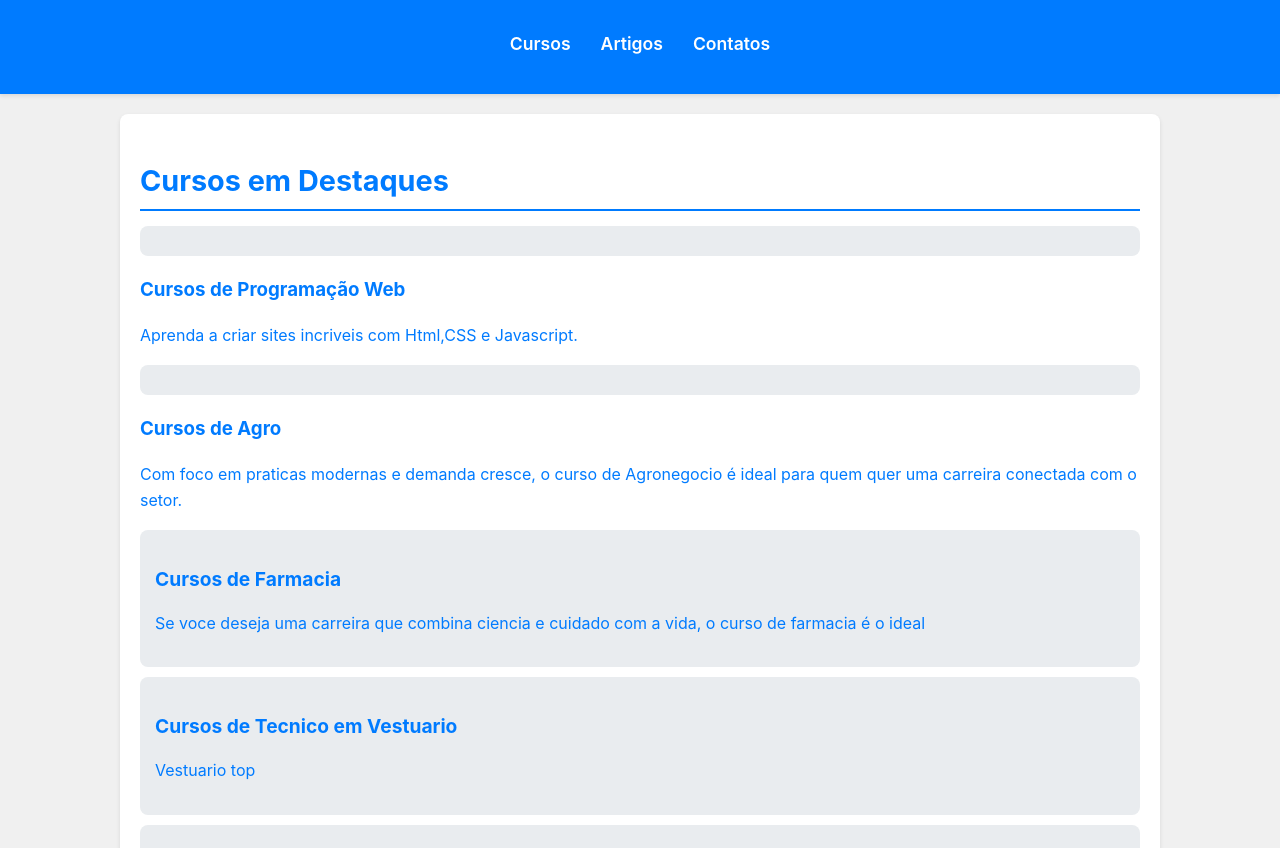
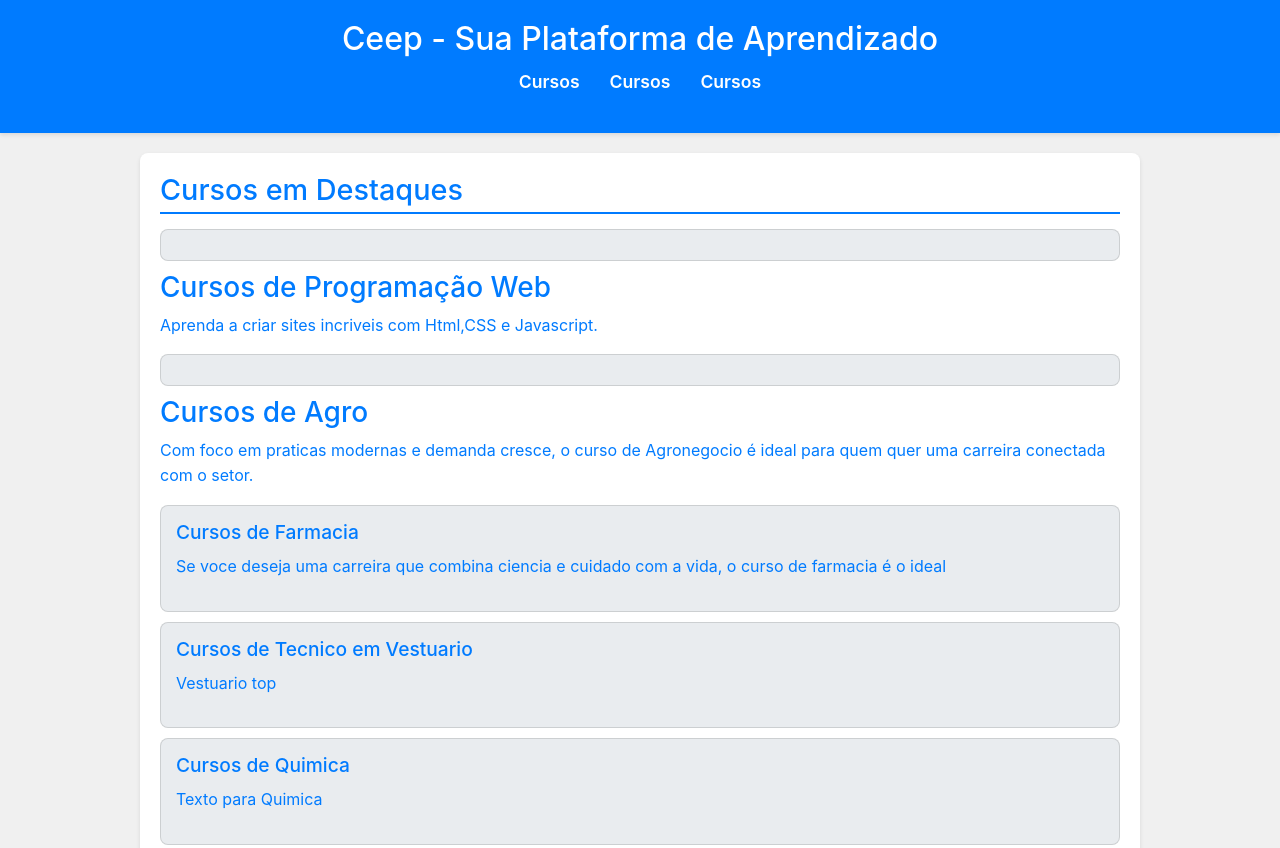
Before and after one commit to ElviisC/CEEP2025, a plain HTML site: page index.html in a window 1280 px wide. Shown: the top 848 px of the page. Drawn offline with nearby package versions, Linux system fonts and the light colour scheme.

Commit message:
Add files via upload

```diff
--- a/index.html
+++ b/index.html
@@ -1,25 +1,28 @@
-<!DOCTYPE html>
 <html lang="en">
 <head>
     <meta charset="UTF-8">
+
+    <link href="https://cdn.jsdelivr.net/npm/]bootstrap@5.3.6/dist/css/bootstrap.min.css" rel="stylesheet" integrity="sha384-4Q6Gf2aSP4eDXB8Miphtr37CMZZQ5oXLH2yaXMJ2w8e2ZtHTl17GptT4jmndRuHDT"
+    crossorigin="anonymous">
     <meta name="viewport" content="width=device-width, initial-scale=1.0">
+    <title>Desing Inspirado No Ceep</title>
+    <link href="https://fonts.googleapis.com/css2?family=Roboto:ital,wght@0,100..900;1,100..900&display=swap" rel="stylesheet">
     <link rel="stylesheet" href="style.css">
-    <title>Design Inspirado do Ceep</title>
 </head>
+
 <body>
+        </div>
+    </section>
     <header>
-        <h1></h1>
-        <Nav>
+        <h1>Ceep - Sua Plataforma de Aprendizado</h1>
+            <nav>
                 <ul>
                     <li><a href="#cursos">Cursos</a></li>
-                <li><a href="#artigos">Artigos</a></li>
-                <li><a href="#contatos">Contatos</a></li>
+                    <li><a href="#artigos">Cursos</a></li>
+                    <li><a href="#contatos">Cursos</a></li>
                 </ul>
-        </Nav>
+            </nav>
     </header>
-
-</body>
-</html>
 
     <main>
         <section id="cursos">
@@ -69,11 +72,11 @@
                         <input type="text" id="nome" name="nome" required>
 
                         <labe for="email"> Email:</labe>
-                    <input type="text" id="email" name="email" required>
+                        <input type="text" id="Email" name="Emails" required>
+
                     </form>
                 </div>
             </section>
 
     </main>
 </body>
-</html>
```
Lines whose indentation alone changed are shown as unchanged.
